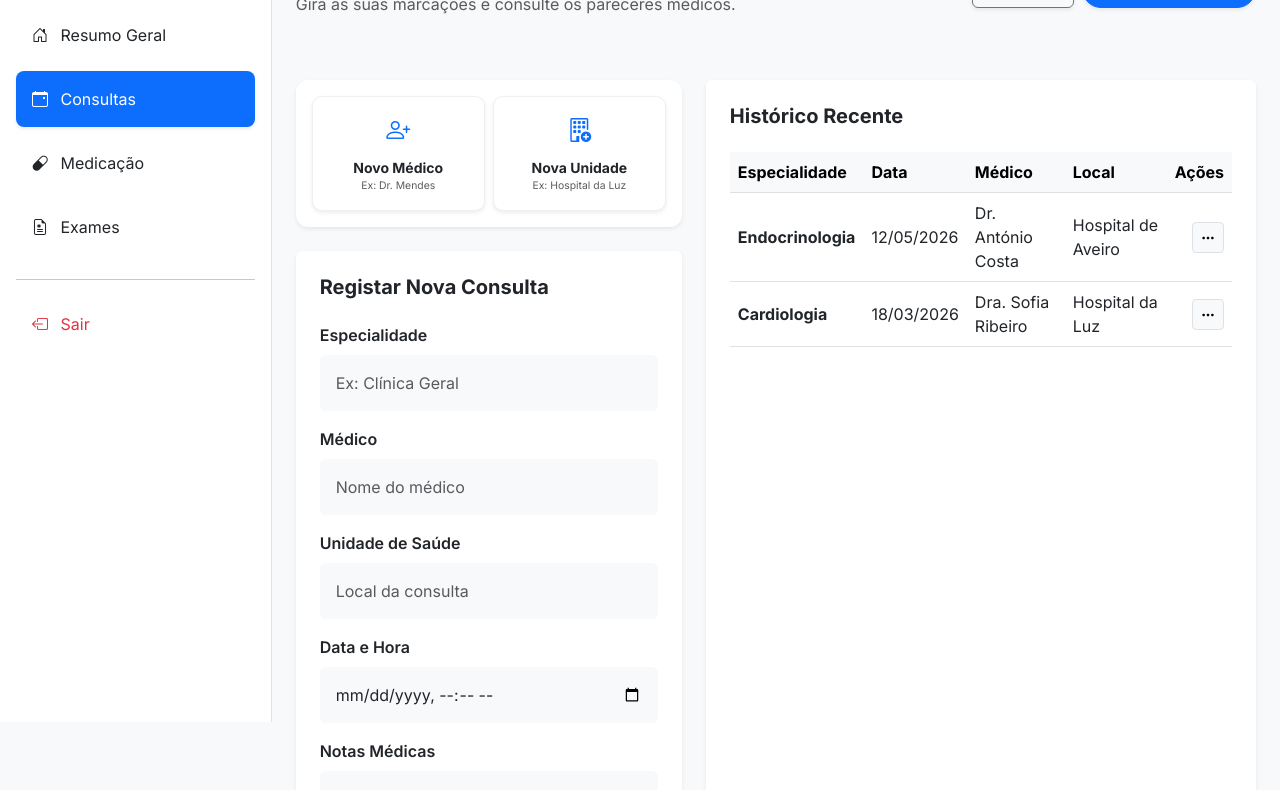
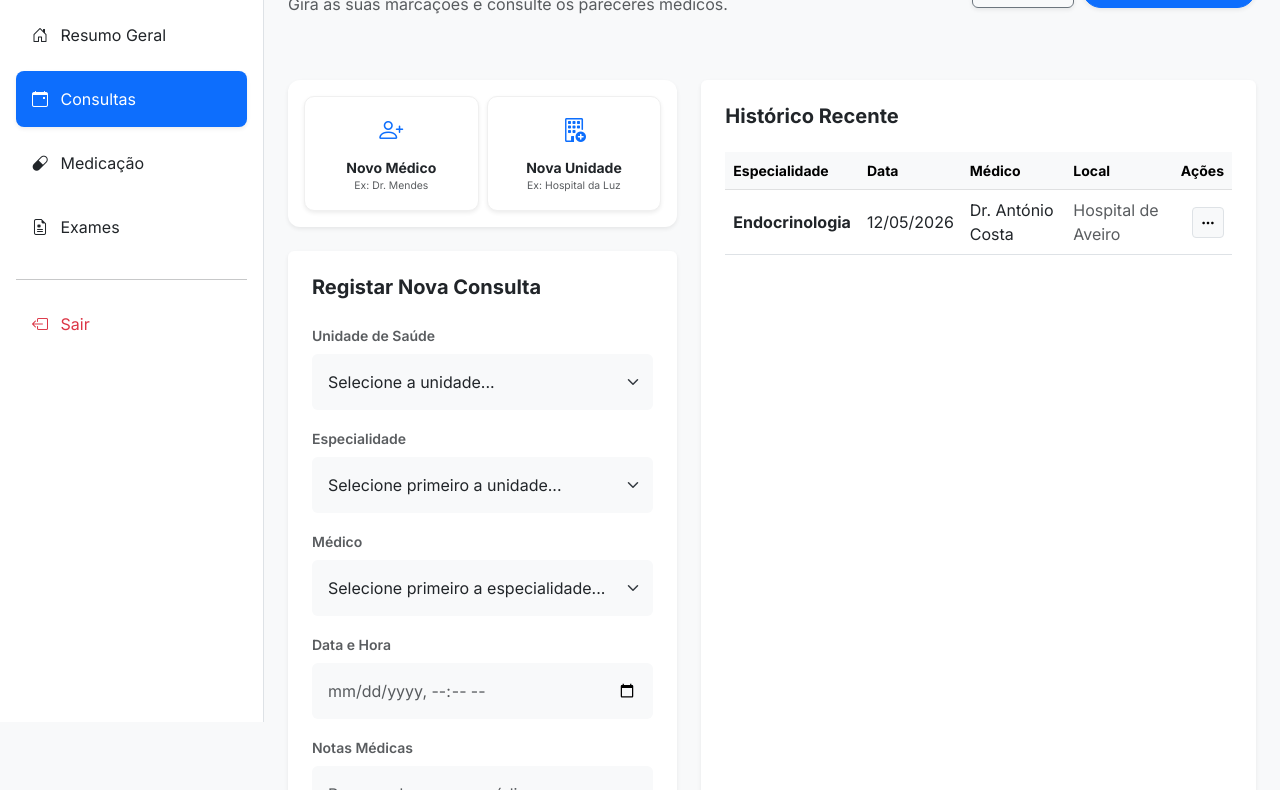
Before and after one commit to nadiabento/SaudeDigital, a website: page public/consultas.html in a window 1280 px wide. Shown: the part 78-868 px from the top of the page. Drawn offline with nearby package versions, Linux system fonts and the light colour scheme.

Commit message:
acrescentei tabela medico, unidade de saude e fiz ligaçao

```diff
--- a/public/consultas.html
+++ b/public/consultas.html
@@ -33,6 +33,7 @@
   </head>
   <body class="bg-light">
     <div class="d-flex">
+      <!-- Menu Lateral -->
       <nav
         class="bg-white border-end vh-100 d-none d-md-block sticky-top"
         style="width: 280px"
@@ -48,6 +49,7 @@
               <i class="bi bi-house-door me-2"></i> Resumo Geral
             </a>
           </li>
+          <!-- ACTIVE nas Consultas -->
           <li class="nav-item mb-2">
             <a href="consultas.html" class="nav-link active rounded-3 p-3 shadow-sm">
               <i class="bi bi-calendar-event me-2"></i> Consultas
@@ -72,7 +74,9 @@
         </ul>
       </nav>
 
+      <!-- Conteúdo Principal -->
       <main class="flex-grow-1 p-4">
+        <!-- Cabeçalho -->
         <header class="d-flex justify-content-between align-items-center mb-5">
           <div>
             <h2 class="fw-bold">Registo de Consultas</h2>
@@ -91,8 +95,10 @@
         </header>
 
         <div class="row g-4">
+          <!-- Coluna Esquerda: Separadores e Formulário -->
           <div class="col-lg-5">
 
+            <!-- Os dois botões no topo -->
             <div class="card border-0 shadow-sm mb-4" style="border-radius: 12px">
               <div class="card-body p-3">
                 <div class="row g-2">
@@ -114,32 +120,47 @@
               </div>
             </div>
 
+            <!-- Formulário com Selects em Cascata -->
             <div class="card border-0 shadow-sm p-4">
               <h5 class="fw-bold mb-4">Registar Nova Consulta</h5>
               <form id="formConsulta">
 
+                <!-- 1. Unidade de Saúde (Select) -->
                 <div class="mb-3">
-                  <label class="form-label fw-semibold">Especialidade</label>
-                  <input type="text" class="form-control bg-light border-0 p-3" id="especialidadeInput" placeholder="Ex: Clínica Geral" required />
+                  <label class="form-label fw-semibold text-muted small">Unidade de Saúde</label>
+                  <select class="form-select bg-light border-0 p-3" id="unidadeInput" onchange="atualizarEspecialidades()" required>
+                    <option value="" selected disabled>Selecione a unidade...</option>
+                    <!-- Preenchido via JS -->
+                  </select>
                 </div>
 
+                <!-- 2. Especialidade (Select) -->
                 <div class="mb-3">
-                  <label class="form-label fw-semibold">Médico</label>
-                  <input type="text" class="form-control bg-light border-0 p-3" id="medicoInput" placeholder="Nome do médico" required />
+                  <label class="form-label fw-semibold text-muted small">Especialidade</label>
+                  <select class="form-select bg-light border-0 p-3" id="especialidadeInput" onchange="atualizarMedicos()" disabled required>
+                    <option value="" selected disabled>Selecione primeiro a unidade...</option>
+                    <!-- Preenchido via JS -->
+                  </select>
                 </div>
 
+                <!-- 3. Médico (Select) -->
                 <div class="mb-3">
-                  <label class="form-label fw-semibold">Unidade de Saúde</label>
-                  <input type="text" class="form-control bg-light border-0 p-3" id="unidadeInput" placeholder="Local da consulta" required />
+                  <label class="form-label fw-semibold text-muted small">Médico</label>
+                  <select class="form-select bg-light border-0 p-3" id="medicoInput" disabled required>
+                    <option value="" selected disabled>Selecione primeiro a especialidade...</option>
+                    <!-- Preenchido via JS -->
+                  </select>
                 </div>
 
+                <!-- 4. Data e Hora -->
                 <div class="mb-3">
-                  <label class="form-label fw-semibold">Data e Hora</label>
-                  <input type="datetime-local" class="form-control bg-light border-0 p-3" id="dataHoraInput" required />
+                  <label class="form-label fw-semibold text-muted small">Data e Hora</label>
+                  <input type="datetime-local" class="form-control bg-light border-0 p-3 text-muted" id="dataHoraInput" required />
                 </div>
 
+                <!-- 5. Notas Médicas -->
                 <div class="mb-4">
-                  <label class="form-label fw-semibold">Notas Médicas</label>
+                  <label class="form-label fw-semibold text-muted small">Notas Médicas</label>
                   <textarea class="form-control bg-light border-0 p-3" id="notasConsulta" rows="3" placeholder="Resumo do parecer médico..."></textarea>
                 </div>
 
@@ -150,13 +171,14 @@
             </div>
           </div>
 
+          <!-- Coluna Direita: Tabela de Histórico -->
           <div class="col-lg-7">
             <div class="card border-0 shadow-sm p-4 h-100">
               <h5 class="fw-bold mb-4">Histórico Recente</h5>
               <div class="table-responsive">
                 <table class="table table-hover align-middle" id="tabelaConsultas">
                   <thead class="table-light">
-                    <tr>
+                    <tr class="small text-muted">
                       <th>Especialidade</th>
                       <th>Data</th>
                       <th>Médico</th>
@@ -165,20 +187,12 @@
                     </tr>
                   </thead>
                   <tbody>
+                    <!-- Exemplo estático inicial -->
                     <tr>
                       <td><strong>Endocrinologia</strong></td>
                       <td>12/05/2026</td>
                       <td>Dr. António Costa</td>
-                      <td>Hospital de Aveiro</td>
-                      <td class="text-end">
-                        <button class="btn btn-light btn-sm border"><i class="bi bi-three-dots"></i></button>
-                      </td>
-                    </tr>
-                    <tr>
-                      <td><strong>Cardiologia</strong></td>
-                      <td>18/03/2026</td>
-                      <td>Dra. Sofia Ribeiro</td>
-                      <td>Hospital da Luz</td>
+                      <td class="text-muted">Hospital de Aveiro</td>
                       <td class="text-end">
                         <button class="btn btn-light btn-sm border"><i class="bi bi-three-dots"></i></button>
                       </td>
@@ -191,6 +205,10 @@
         </div>
       </main>
     </div>
+
+    <!-- ========================================== -->
+    <!-- MODAL: NOVO MÉDICO                         -->
+    <!-- ========================================== -->
     <div class="modal fade" id="modalNovoMedico" tabindex="-1" aria-hidden="true">
       <div class="modal-dialog modal-dialog-centered">
         <div class="modal-content border-0 shadow-lg" style="border-radius: 20px">
@@ -219,6 +237,9 @@
       </div>
     </div>
 
+    <!-- ========================================== -->
+    <!-- MODAL: NOVA UNIDADE DE SAÚDE               -->
+    <!-- ========================================== -->
     <div class="modal fade" id="modalNovaUnidade" tabindex="-1" aria-hidden="true">
       <div class="modal-dialog modal-dialog-centered">
         <div class="modal-content border-0 shadow-lg" style="border-radius: 20px">
```
Also changed, not shown: server.js (+9 -4 lines), src/controllers/clinicaController.js (added, +44 -0 lines), src/routes/clinicaRoutes.js (+9 -0 lines).
